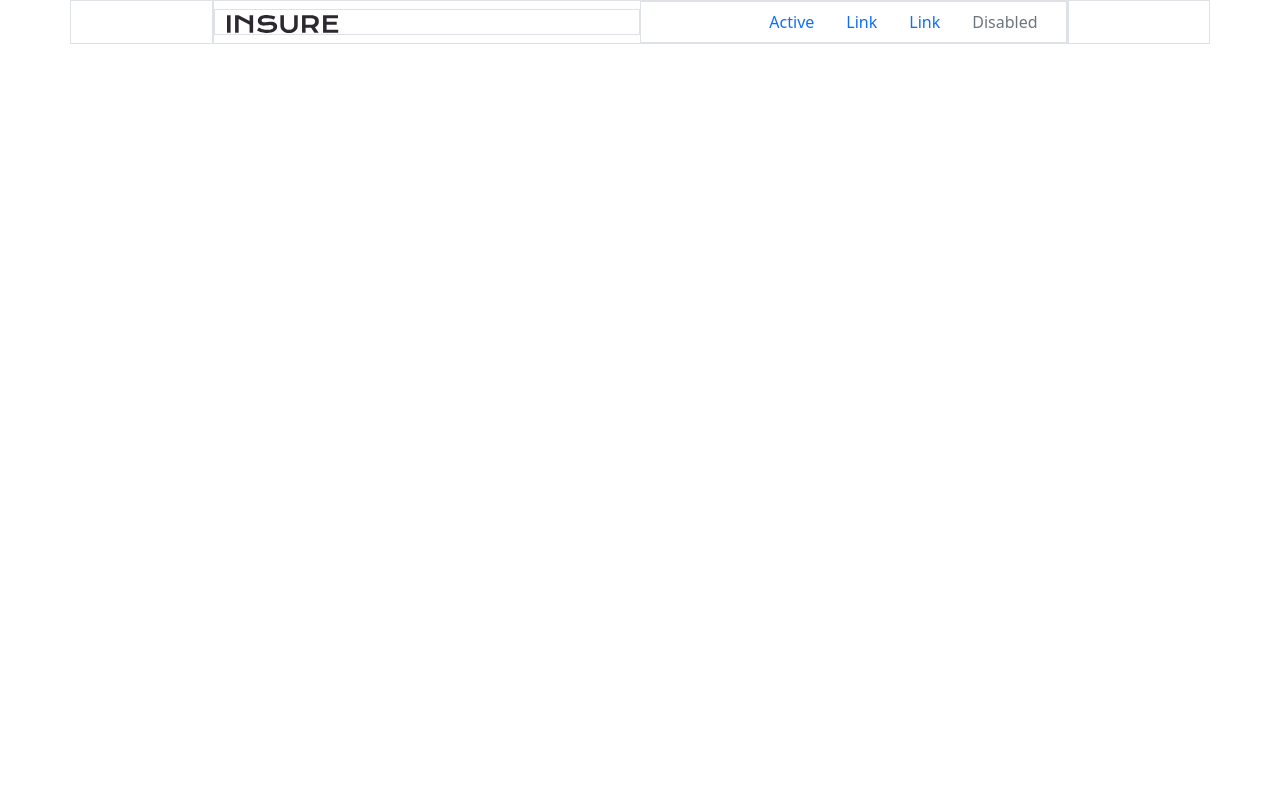
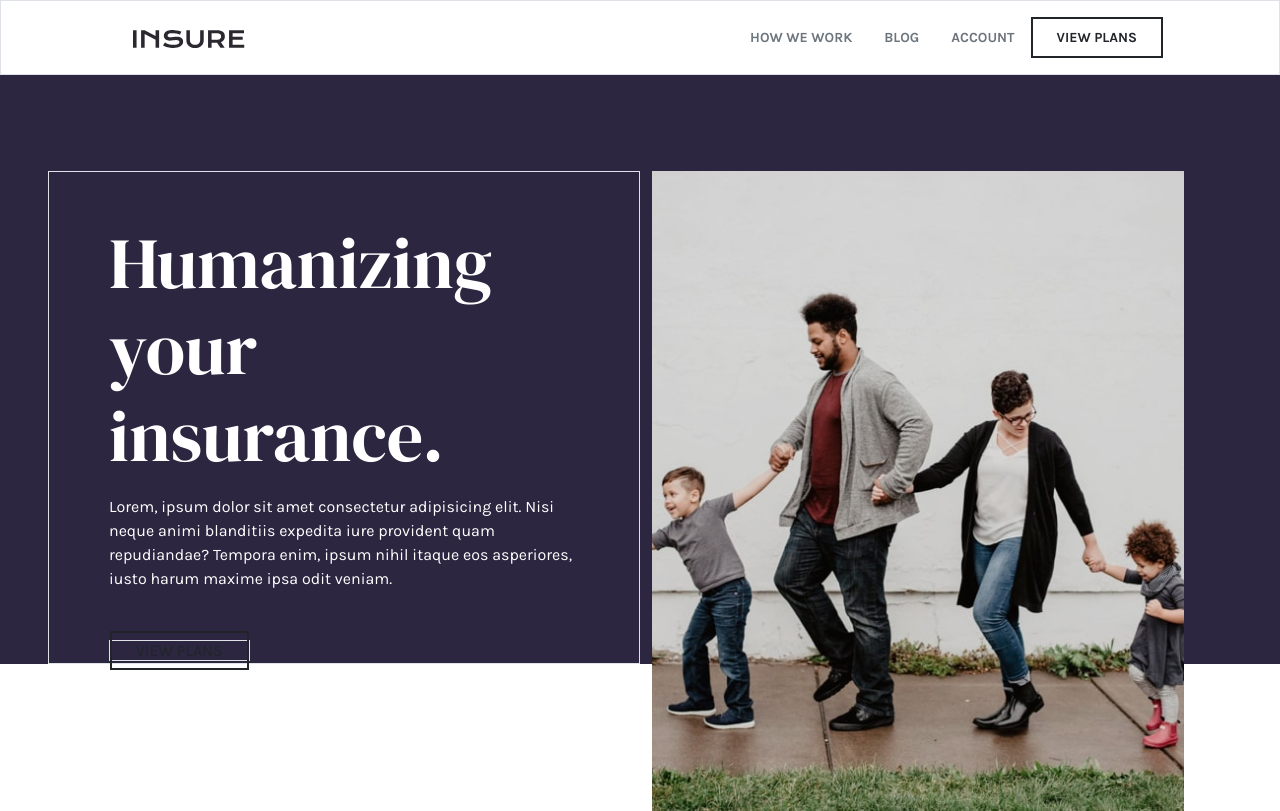
Before and after one commit to HenryArtR/Bootstrap-Ex2, a website: page index.html in a window 1280 px wide. Drawn offline with Linux system fonts and the light colour scheme.

Commit message:
estructura del header y del body avanzadas

```diff
--- a/index.html
+++ b/index.html
@@ -5,38 +5,72 @@
   <meta charset="UTF-8">
   <meta name="viewport" content="width=device-width, initial-scale=1.0">
   <title>Insure </title>
+
+  <link rel="preconnect" href="https://fonts.googleapis.com">
+  <link rel="preconnect" href="https://fonts.gstatic.com" crossorigin>
+  <link href="https://fonts.googleapis.com/css2?family=Karla:wght@400;700&display=swap" rel="stylesheet">
+  <link href="https://fonts.googleapis.com/css2?family=DM+Serif+Display&display=swap" rel="stylesheet">
+
   <link rel="stylesheet" href="css/styles.css">
 </head>
 
 <body>
-    <div class="container">
+  <div class="container mw-100">
     <div class="row">
-            <div class="col border"></div>
-            <div class="col-9 border">
-                <div class="row align-items-center">
-                    <div class="col-6 border">
-                        <img src="images/logo.svg" class="" alt="logo">
+      <div class="col-12 border py-3">
+        <div class="row px-5">
+          <div class="col-6 d-flex align-items-center">
+            <div class="ms-5 ps-4">
+              <img src="images/logo.svg" alt="">
             </div>
-                    <div class="col-6 border">
-                        <ul class="nav justify-content-end">
+          </div>
+
+          <div class="col-6 small">
+            <div class="me-4 pe-4">
+              <ul class="nav justify-content-end align-items-center fw-bold">
                 <li class="nav-item">
-                              <a class="nav-link active" aria-current="page" href="#">Active</a>
+                  <a class="nav-link text-muted" aria-current="page" href="#">HOW WE WORK</a>
                 </li>
                 <li class="nav-item">
-                              <a class="nav-link" href="#">Link</a>
+                  <a class="nav-link text-muted" href="#">BLOG</a>
                 </li>
                 <li class="nav-item">
-                              <a class="nav-link" href="#">Link</a>
+                  <a class="nav-link text-muted" href="#">ACCOUNT</a>
                 </li>
                 <li class="nav-item">
-                              <a class="nav-link disabled">Disabled</a>
+                  <a class="nav-link border border-2 border-dark text-dark me-2 px-4" href="#">VIEW PLANS</a>
                 </li>
               </ul>
             </div>
           </div>
         </div>
-            <div class="col border"></div>
+      </div>
+    </div>
 
+
+    <div class="row pt-5 px-5 bg-primary">
+      <div class="col-12 pt-5">
+        <div class="row">
+          <div class="col-6 border">
+            <div class="m-5 text-secondary">
+              <h1 class="display-2 mt-5">Humanizing your insurance.</h1>
+              <p class="mt-3">
+                Lorem, ipsum dolor sit amet consectetur adipisicing elit. Nisi neque animi blanditiis expedita iure
+                provident quam repudiandae? Tempora enim, ipsum nihil itaque eos asperiores, iusto harum maxime ipsa odit
+                veniam.
+              </p>
+            </div>
+            <span class="ms-5 border">
+              <a class="border border-2 border-dark text-dark px-4 py-2 text-decoration-none" href="#">VIEW PLANS</a>
+            </span>
+          </div>
+          <div class="col-6 position-relative">
+            <div class="me-5 position-absolute">
+              <img src="images/image-intro-desktop.jpg" class="w-100" alt="">
+            </div>
+          </div>
+        </div>
+      </div>
     </div>
   </div>
 </body>
--- a/sass/styles.scss
+++ b/sass/styles.scss
@@ -1,7 +1,21 @@
-.col-width{
-    width: 300px;
+$font-family-sans-serif: 'Karla', sans-serif;
+$font-family-monospace: 'DM Serif Display', serif;
+// colors
+$primary:       #2c2640;
+$secondary:     #ffffff;
+$success:       #fafafa;
+
+*{
+    font-family: $font-family-sans-serif;
+}
+h1{
+    font-family: $font-family-monospace;
+}
+.nav-height{
+    height: 60px;
 }
 
 
 
+
 @import "../node_modules/bootstrap/scss/bootstrap";
```
Also changed, not shown: css/styles.css, 1 other file. Lines whose indentation alone changed are shown as unchanged.
